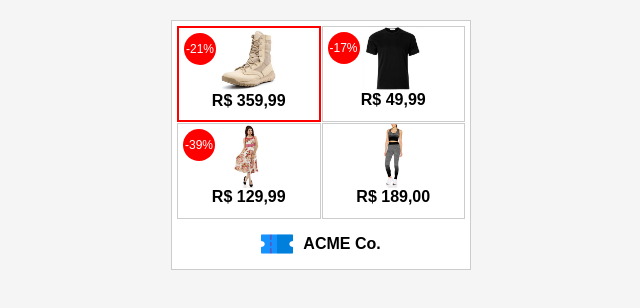
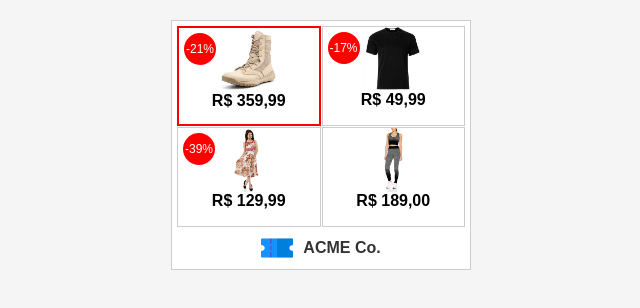
Before and after one commit to atmonello/banner-html, a website built with webpack: page src/index.html in a window 1280 px wide. Shown: the full height of the page, 319-959 px from the left. Built offline with nearby package versions, Linux system fonts and the light colour scheme.

Commit message:
Ajuste no layout do footer e incluindo links

```diff
--- a/src/assets/js/Products.js
+++ b/src/assets/js/Products.js
@@ -9,7 +9,7 @@ import tshirt from '../img/tshirt.jpg';
 import data from '../products.json';
 import Cycles from './Cycles';
 
-const { products, optout_url: optout } = data;
+const { products, optout_url: optout, logo_url: logoUrl } = data;
 const cycles = new Cycles();
 
 const productImages = {
@@ -75,7 +75,7 @@ const createListeners = () => {
             <button class="btn btn-close">X</button>
             <p class="item-name">${clone.dataset.item}</p>
             ${clone.innerHTML}
-            <button class="btn btn-purchase">Comprar</button>
+            <button class="btn btn-purchase"><a href=${clone.dataset.productUrl} target="_blank">Comprar</a><button>
           `;
           productsWrapper.appendChild(clone);
 
@@ -112,7 +112,12 @@ const createProducts = (items) => {
     const imageNoExtension = item.image.split('.')[0];
 
     productsWrapper.innerHTML += `
-      <section class="banner-wrapper__item" data-product="${index + 1}" data-item="${item.name}">
+      <section
+        class="banner-wrapper__item"
+        data-product="${index + 1}"
+        data-item="${item.name}"
+        data-product-url="${item.url}"
+      >
         <img src="${productImages[imageNoExtension]}">
         <div class="prices-wrapper"></div>
       </section>
@@ -126,4 +131,6 @@ const createProducts = (items) => {
   cycles.cyclePrices();
 };
 
-export { products, optout, createProducts };
+export {
+  products, optout, logoUrl, createProducts,
+};
--- a/src/assets/stylesheets/layout.scss
+++ b/src/assets/stylesheets/layout.scss
@@ -23,9 +23,5 @@
       grid-gap: 1px;
       position: relative;
     }
-
-    &__footer {
-      flex: 0 0 50px;
-    }
   }
 }
--- a/src/assets/stylesheets/logo.scss
+++ b/src/assets/stylesheets/logo.scss
@@ -1,8 +1,12 @@
 .banner-wrapper {
   &__footer {
+    #link {
       display: flex;
       align-items: center;
       justify-content: center;
+      text-decoration: none;
+      padding: 5px 0;
+      color: #333;
       #logo {
         width: 32px;
         height: 32px;
@@ -13,3 +17,4 @@
       }
     }
   }
+}
--- a/src/assets/stylesheets/product.scss
+++ b/src/assets/stylesheets/product.scss
@@ -103,12 +103,17 @@
         &-purchase {
           border: none;
           background-color: #000;
-          color: #fff;
-          font-size: 20px;
           margin: 0 auto;
           bottom: 10px;
           right: 20px;
           padding: 5px 15px;
+
+          a {
+            color: #fff;
+            font-size: 20px;
+            text-decoration: none;
+            outline: none;
+          }
 
           &:hover {
             background-color: red;
--- a/src/index.html
+++ b/src/index.html
@@ -9,8 +9,10 @@
     <div class="banner-wrapper">
       <article class="banner-wrapper__products"></article>
       <footer class="banner-wrapper__footer">
-        <img id="logo" alt="Logo da empresa do Banner">
-        <p id="text">ACME Co.</p>
+        <a id="link">
+          <img id="logo" alt="Logo da empresa do Banner">
+          <p id="text">ACME Co.</p>
+        </a>
       </footer>
     </div>
   </main>
--- a/src/index.js
+++ b/src/index.js
@@ -1,8 +1,14 @@
 import './assets/stylesheets/base.scss';
-import { products, optout, createProducts } from './assets/js/Products';
+import {
+  products, optout, createProducts, logoUrl,
+} from './assets/js/Products';
 import logoImage from './assets/img/voucher.png';
 
 const logoElement = document.querySelector('.banner-wrapper__footer #logo');
 logoElement.src = logoImage;
 
+const logoLink = document.querySelector('.banner-wrapper__footer #link');
+logoLink.href = logoUrl;
+logoLink.setAttribute('target', '_blank');
+
 createProducts(products);
```
Lines whose indentation alone changed are shown as unchanged.
